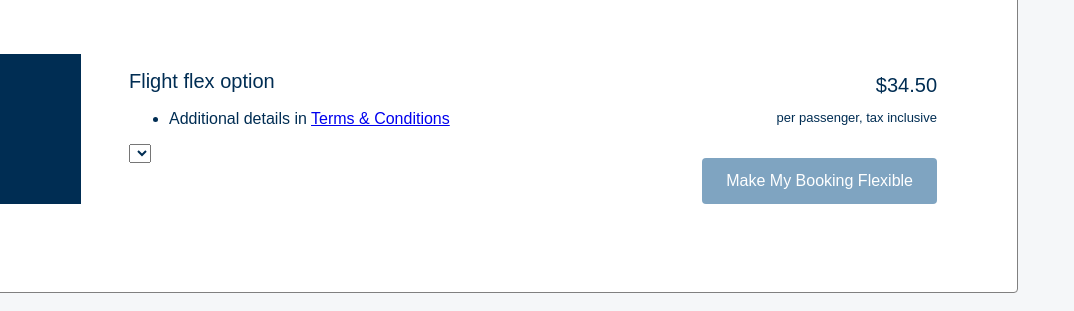
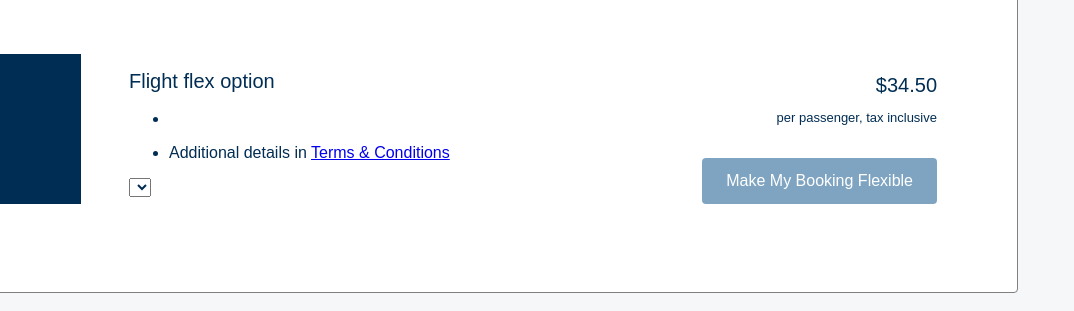
Before and after one commit to charliestableford/PorterAddOn, a plain HTML site: page index.html in a window 1280 px wide. Shown: the part 162-473 px from the top of the page, 206-1280 px from the left. Drawn offline with nearby package versions, Linux system fonts and the light colour scheme; a script that the page names is missing.

Commit message:
attempt two

```diff
--- a/index.html
+++ b/index.html
@@ -20,11 +20,11 @@
                <div class="addons_img"><img src="" class="addons_img" alt="Alt text" /></div>
                <div class="addons_content_left">
                   <h2 class="addons_h2">Flight flex option</h2>
-                  <!-- <ul class="addons_list" role="list" data-bind="foreach: listItemOne">
+                  <ul class="addons_list" role="list" data-bind="foreach: listItemOne">
                      <li role="listitem">
                         <span data-bind="text:$data"></span>
                      </li>
-                  </ul> -->
+                  </ul>
                   <ul>
                      <li>
                         Additional details in <a href="#" aria-label="Open" tabindex="0">Terms & Conditions</a>
```
